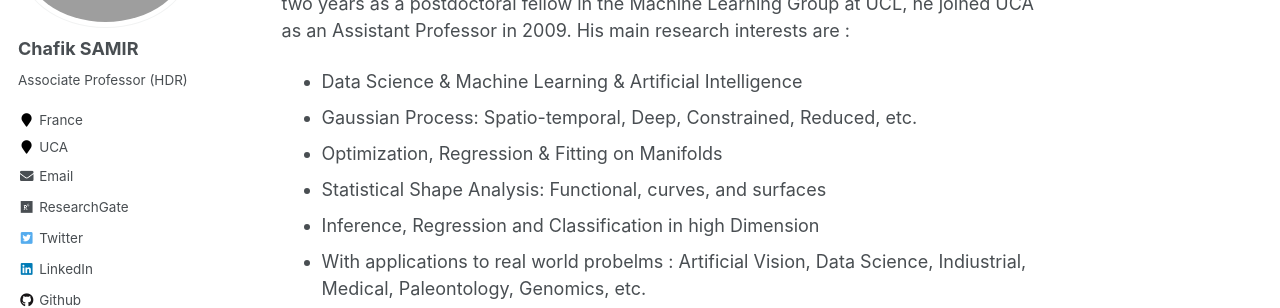
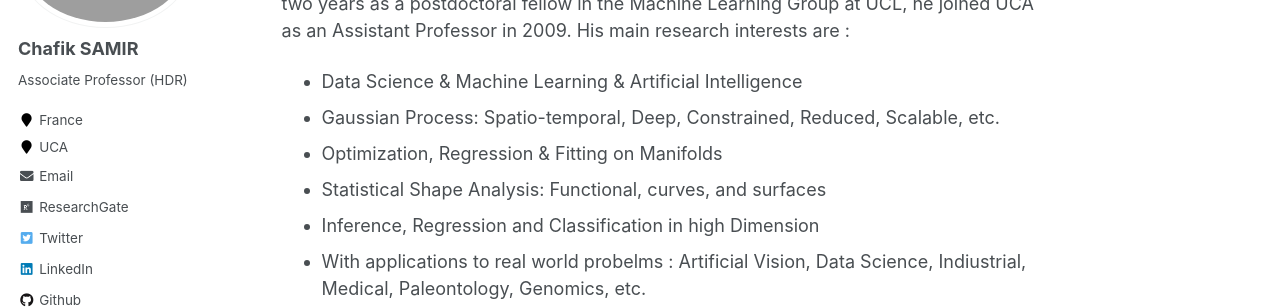
Before and after one commit to Chsamir/chsamir.github.io, a Jekyll site: the page built from _pages/about.md, in a window 1280 px wide and 900 px high. Shown: the part 224-532 px from the top of the window. Built offline with Jekyll 4.4.1, drawn with Linux system fonts in a browser that asks for light colours; some web fonts are replaced.

Commit message:
Update about.md

```diff
--- a/_pages/about.md
+++ b/_pages/about.md
@@ -13,7 +13,7 @@ redirect_from:
 Chafik SAMIR is an Associate Professor (HDR, HC) at UCA and co-head of MOCA team at  LIMOS(CNRS UMR 6158), France. He obtained his PhD from USTL in 2007. After spending two years as a postdoctoral fellow in the Machine Learning Group at UCL, he joined UCA as an Assistant Professor in 2009. His main research interests are :
 
 - Data Science & Machine Learning & Artificial Intelligence
-- Gaussian Process: Spatio-temporal, Deep, Constrained, Reduced, etc.
+- Gaussian Process: Spatio-temporal, Deep, Constrained, Reduced, Scalable, etc.
 - Optimization, Regression & Fitting on Manifolds
 - Statistical Shape Analysis: Functional, curves, and surfaces
 - Inference, Regression and Classification in high Dimension
```
